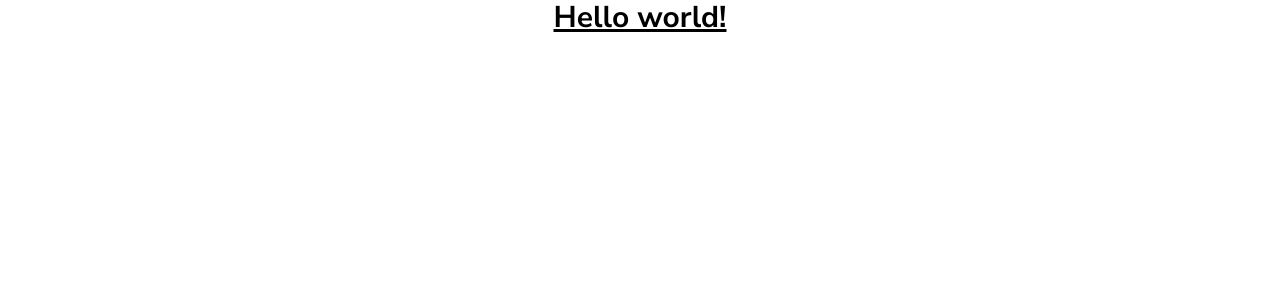
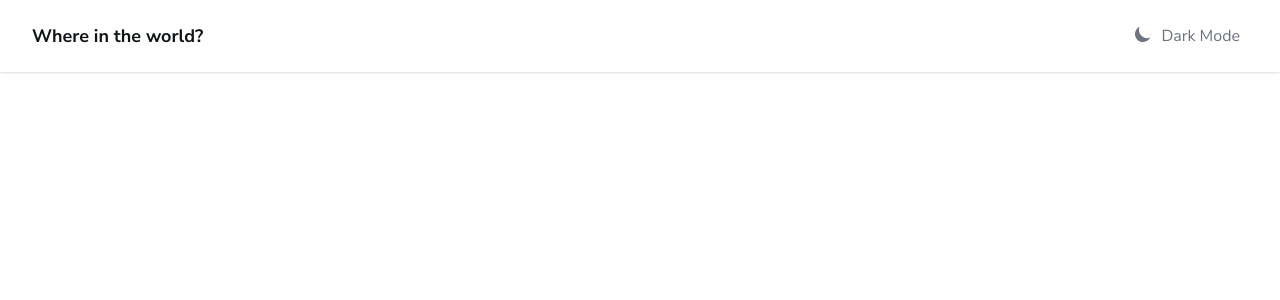
Before and after one commit to webguyian/countries-angular, an Angular app: page / in a window 1280 px wide. Shown: the top 300 px of the page. Built offline with nearby package versions, Linux system fonts and the light colour scheme.

Commit message:
Create NavBar component

```diff
--- a/src/app/app.component.html
+++ b/src/app/app.component.html
@@ -1,3 +1,7 @@
-<h1 class="text-3xl font-bold underline">Hello world!</h1>
+<div
+  class="flex flex-col h-full text-[#111517] bg-[#fafafa] dark:text-white dark:bg-[#202c37]"
+>
+  <nav-bar />
+</div>
 
 <router-outlet />
--- a/src/app/app.component.ts
+++ b/src/app/app.component.ts
@@ -1,10 +1,11 @@
 import { Component } from '@angular/core';
 import { RouterOutlet } from '@angular/router';
+import { NavBarComponent } from './nav-bar/nav-bar.component';
 
 @Component({
   selector: 'app-root',
   standalone: true,
-  imports: [RouterOutlet],
+  imports: [RouterOutlet, NavBarComponent],
   templateUrl: './app.component.html',
   styleUrl: './app.component.css'
 })
--- /dev/null
+++ b/src/app/nav-bar/nav-bar.component.html
@@ -0,0 +1,37 @@
+<nav
+  class="flex items-center justify-between px-8 py-4 bg-white shadow dark:bg-[#2b3945] dark:text-white"
+>
+  <a class="font-extrabold text-lg" href="/"> Where in the world? </a>
+  <button
+    class="flex text-gray-500 dark:text-white hover:bg-gray-100 dark:hover:bg-gray-700 focus:outline-none focus:ring-4 focus:ring-gray-200 dark:focus:ring-gray-700 rounded-md text-sm p-2"
+    type="button"
+    (click)="toggleTheme()"
+  >
+    <svg
+      data-id="dark-mode"
+      class="w-5 h-5"
+      fill="currentColor"
+      viewBox="0 0 20 20"
+      xmlns="http://www.w3.org/2000/svg"
+    >
+      <path
+        d="M17.293 13.293A8 8 0 016.707 2.707a8.001 8.001 0 1010.586 10.586z"
+      />
+    </svg>
+    <span data-id="dark-mode" class="text-base ml-2">Dark Mode</span>
+    <svg
+      class="w-5 h-5"
+      data-id="light-mode"
+      fill="currentColor"
+      viewBox="0 0 20 20"
+      xmlns="http://www.w3.org/2000/svg"
+    >
+      <path
+        d="M10 2a1 1 0 011 1v1a1 1 0 11-2 0V3a1 1 0 011-1zm4 8a4 4 0 11-8 0 4 4 0 018 0zm-.464 4.95l.707.707a1 1 0 001.414-1.414l-.707-.707a1 1 0 00-1.414 1.414zm2.12-10.607a1 1 0 010 1.414l-.706.707a1 1 0 11-1.414-1.414l.707-.707a1 1 0 011.414 0zM17 11a1 1 0 100-2h-1a1 1 0 100 2h1zm-7 4a1 1 0 011 1v1a1 1 0 11-2 0v-1a1 1 0 011-1zM5.05 6.464A1 1 0 106.465 5.05l-.708-.707a1 1 0 00-1.414 1.414l.707.707zm1.414 8.486l-.707.707a1 1 0 01-1.414-1.414l.707-.707a1 1 0 011.414 1.414zM4 11a1 1 0 100-2H3a1 1 0 000 2h1z"
+        fill-rule="evenodd"
+        clip-rule="evenodd"
+      />
+    </svg>
+    <span data-id="light-mode" class="text-base ml-2">Light Mode</span>
+  </button>
+</nav>
--- /dev/null
+++ b/src/app/nav-bar/nav-bar.component.ts
@@ -0,0 +1,14 @@
+import { Component } from '@angular/core';
+
+@Component({
+  selector: 'nav-bar',
+  standalone: true,
+  imports: [],
+  templateUrl: './nav-bar.component.html',
+  styles: ``
+})
+export class NavBarComponent {
+  toggleTheme() {
+    document.documentElement.classList.toggle('dark');
+  }
+}
--- a/src/styles.css
+++ b/src/styles.css
@@ -5,24 +5,23 @@
 
 :root {
   box-sizing: border-box;
-  font-family: "Nunito Sans", "Inter", -apple-system, BlinkMacSystemFont,
-    "Segoe UI", Roboto, Helvetica, Arial, sans-serif, "Apple Color Emoji",
-    "Segoe UI Emoji", "Segoe UI Symbol";
+  font-family: 'Nunito Sans', 'Inter', -apple-system, BlinkMacSystemFont,
+    'Segoe UI', Roboto, Helvetica, Arial, sans-serif, 'Apple Color Emoji',
+    'Segoe UI Emoji', 'Segoe UI Symbol';
   line-height: 1.5;
   font-weight: 400;
-  color-scheme: light;
+  color-scheme: light dark;
   -moz-osx-font-smoothing: grayscale;
   -webkit-font-smoothing: antialiased;
   -moz-osx-font-smoothing: grayscale;
 }
 
-body {
-  margin: 0;
+:root.dark [data-id='dark-mode'],
+:root:not(.dark) [data-id='light-mode'] {
+  display: none;
 }
 
 app-root {
-  display: flex;
-  place-content: center;
   max-width: 1440px;
   margin: 0 auto;
 }
```
